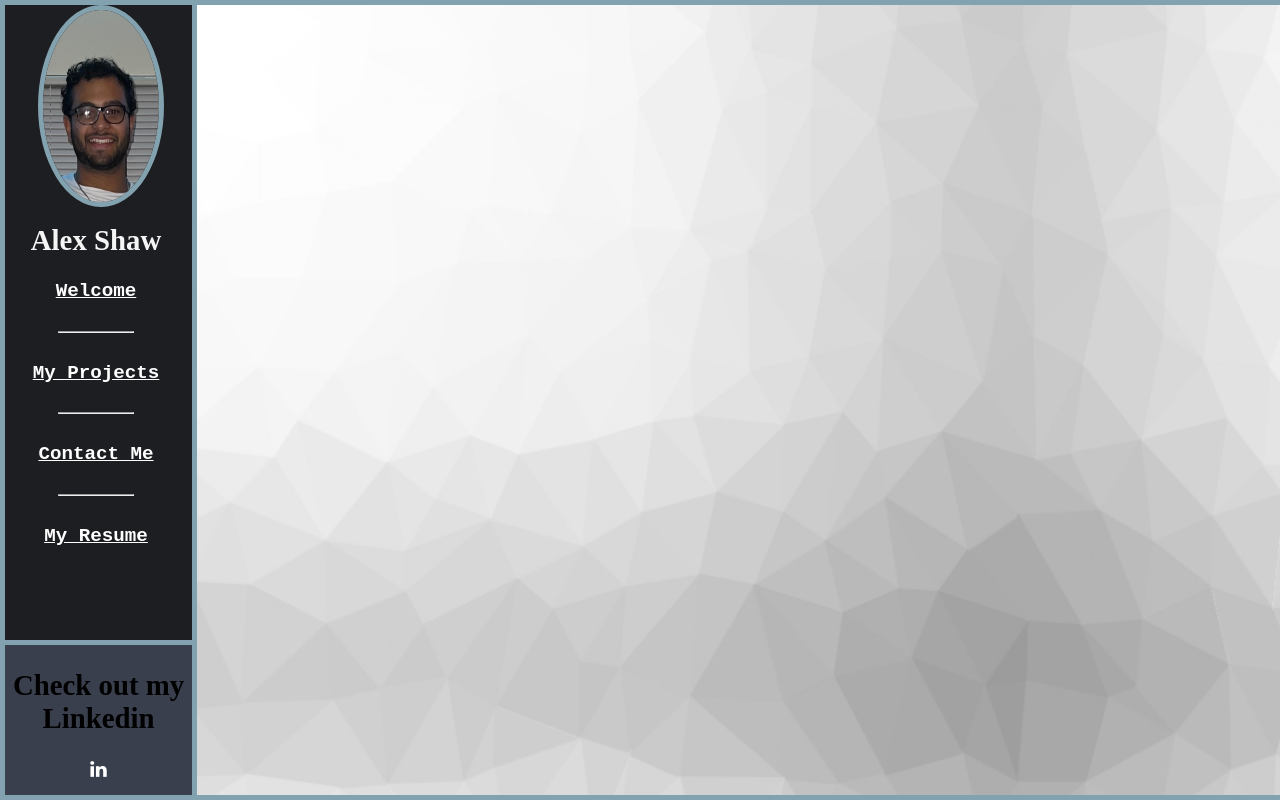
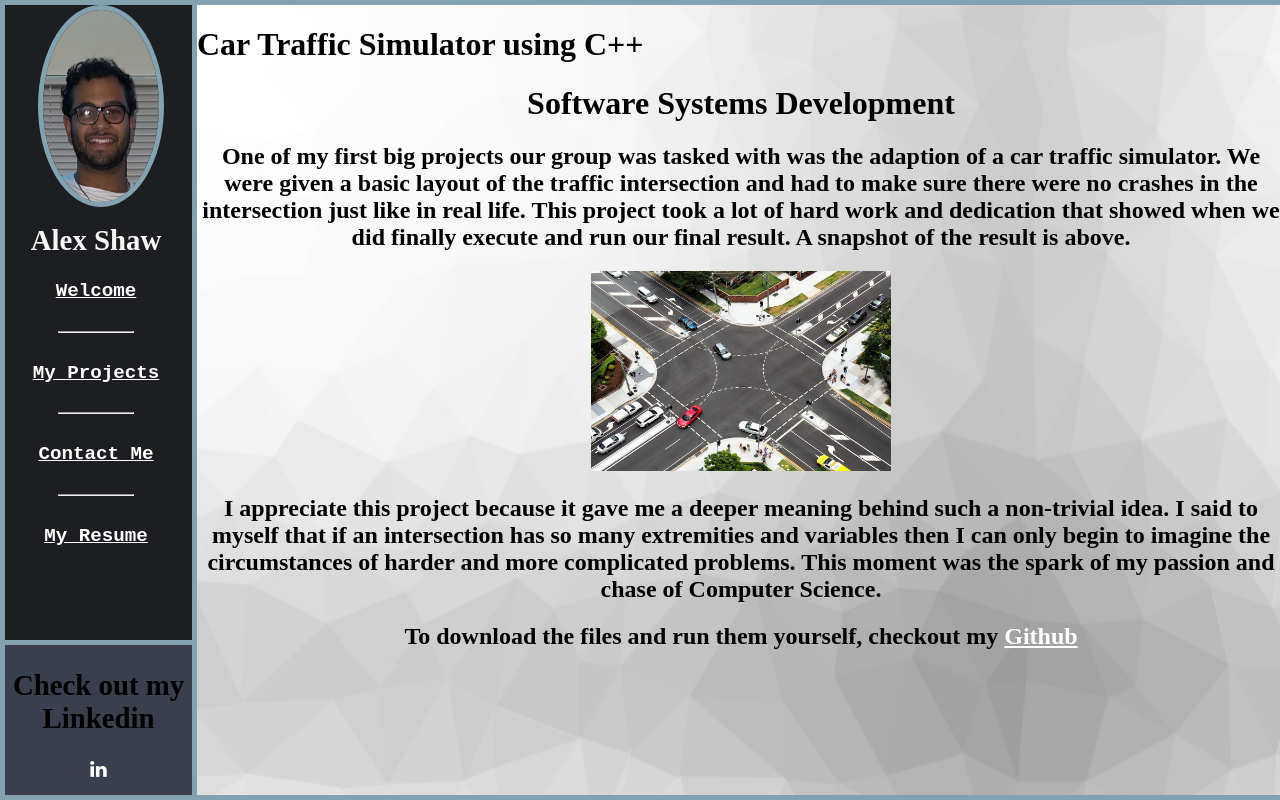
Before and after one commit to AlexShaw777/AlexShaw777.github.io, a plain HTML site: page 240p.html in a window 1280 px wide. Drawn offline with Linux system fonts and the light colour scheme.

Commit message:
Add files via upload

```diff
--- a/240p.html
+++ b/240p.html
@@ -25,6 +25,25 @@
             </div>
         </div>
         <div class = "Cat2">
+                <h1>Car Traffic Simulator using C++</h1>
+                <div class = "Container4-240">
+                    <h1 id = "contact">Software Systems Development</h1>
+                    <h2 id = "contact">One of my first big projects our group was tasked with was the adaption of a car traffic simulator. We were given a basic
+                        layout of the traffic intersection and had to make sure there were no crashes in the intersection just like in real life.
+                        This project took a lot of hard work and dedication that showed when we did finally execute and run our final result.
+                        A snapshot of the result is above.
+                    </h2>
+                    <img src = "intersection.jpg" id ="intersection" width="300px" height = "200px">
+                    <h2 id = "contact">
+                        I appreciate this project because it gave me a deeper meaning behind such a non-trivial idea.
+                        I said to myself that if an intersection has so many extremities and variables then I can only
+                        begin to imagine the circumstances of harder and more complicated problems. This moment was the spark
+                        of my passion and chase of Computer Science.
+                        <h2 id ="contact">To download the files and run them yourself, checkout my <a href ="https://github.com/AlexShaw777/Software-Systems---Intersection" target="_blank">Github</a></h2>
+
+                    </h2>
+                </div>
+
         </div>
     </body>
 </html>
--- a/styles.css
+++ b/styles.css
@@ -355,3 +355,7 @@ input[type=submit]
     margin-left: auto;
     margin-right: auto;
 }
+.Container4-240
+{
+    text-align: center;
+}
```
Also changed, not shown: 301p.html (+1 -1 lines), IPODp.html (+18 -0 lines), UX-removebg-preview.png (added), UX.png (added), intersection.jpg (added), 1 other file.
